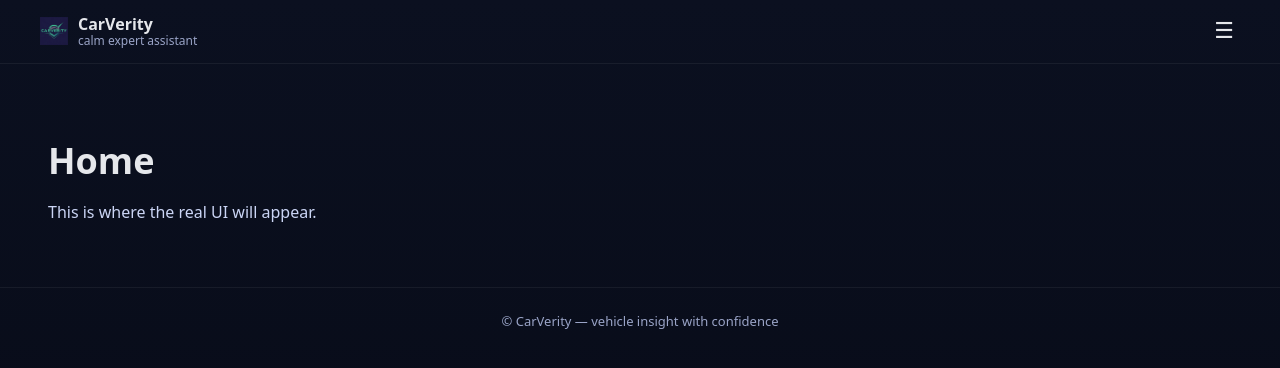
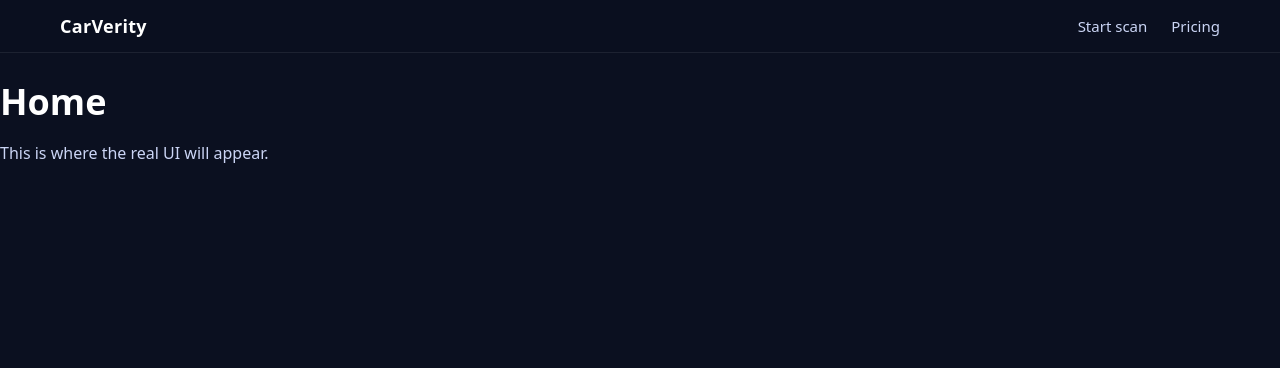
Before and after one commit to jeremy-swallow/carverity-clean, a React (Vite) app: page / in a window 1280 px wide. Shown: the top 368 px of the page. Built offline with nearby package versions, Linux system fonts and the light colour scheme.

Commit message:
Add professional header bar with visible navigation

```diff
--- a/src/components/Layout.tsx
+++ b/src/components/Layout.tsx
@@ -1,11 +1,5 @@
-import { Outlet, Link } from "react-router-dom";
+import { Outlet, NavLink } from "react-router-dom";
 import { useState } from "react";
-
-/* =========================================================
-   RESPONSIVE LAYOUT
-   - Mobile: logo + menu icon
-   - Desktop: logo + nav links
-========================================================= */
 
 export default function Layout() {
   const [menuOpen, setMenuOpen] = useState(false);
@@ -14,156 +8,142 @@ export default function Layout() {
     <div
       style={{
         minHeight: "100vh",
-        background: "linear-gradient(180deg, #0b1020, #060914)",
-        color: "#e5e7eb",
-        fontFamily: "system-ui, -apple-system, BlinkMacSystemFont, sans-serif",
+        display: "flex",
+        flexDirection: "column",
+        background: "#0b1020",
+        color: "white",
       }}
     >
       {/* HEADER */}
       <header
         style={{
+          position: "sticky",
+          top: 0,
+          zIndex: 50,
+          background: "rgba(11,16,32,0.9)",
+          backdropFilter: "blur(8px)",
+          borderBottom: "1px solid rgba(255,255,255,0.08)",
+        }}
+      >
+        <div
+          style={{
+            maxWidth: 1200,
+            margin: "0 auto",
+            padding: "14px 20px",
             display: "flex",
             alignItems: "center",
             justifyContent: "space-between",
-          padding: "16px clamp(16px, 5vw, 40px)",
-          borderBottom: "1px solid rgba(255,255,255,0.06)",
           }}
         >
-        {/* Logo */}
-        <Link
+          {/* Logo / Brand */}
+          <NavLink
             to="/"
             style={{
-            display: "flex",
-            alignItems: "center",
-            gap: 10,
+              fontSize: 18,
+              fontWeight: 700,
+              letterSpacing: 0.3,
               textDecoration: "none",
-            color: "inherit",
+              color: "white",
             }}
           >
-          <img
-            src="/logo.png"
-            alt="CarVerity"
-            style={{
-              height: 28,
-              width: "auto",
-            }}
-          />
-          <div style={{ lineHeight: 1.1 }}>
-            <strong style={{ fontSize: 16 }}>CarVerity</strong>
-            <div style={{ fontSize: 12, color: "#9aa4c7" }}>
-              calm expert assistant
-            </div>
-          </div>
-        </Link>
+            CarVerity
+          </NavLink>
 
-        {/* Desktop nav */}
+          {/* Desktop Nav */}
           <nav
             style={{
               display: "none",
               gap: 24,
+              fontSize: 15,
             }}
             className="desktop-nav"
           >
-          <Link style={navLinkStyle} to="/">
-            Home
-          </Link>
-          <Link style={navLinkStyle} to="/start-scan">
-            Start Scan
-          </Link>
-          <Link style={navLinkStyle} to="/pricing">
+            <NavLink
+              to="/start-scan"
+              style={({ isActive }) => ({
+                color: isActive ? "#7aa2ff" : "#cbd5f5",
+                textDecoration: "none",
+                fontWeight: 500,
+              })}
+            >
+              Start scan
+            </NavLink>
+
+            <NavLink
+              to="/pricing"
+              style={({ isActive }) => ({
+                color: isActive ? "#7aa2ff" : "#cbd5f5",
+                textDecoration: "none",
+                fontWeight: 500,
+              })}
+            >
               Pricing
-          </Link>
+            </NavLink>
           </nav>
 
-        {/* Mobile menu button */}
+          {/* Mobile Menu Button */}
           <button
             onClick={() => setMenuOpen((v) => !v)}
             style={{
               background: "none",
               border: "none",
-            color: "#e5e7eb",
+              color: "white",
               fontSize: 22,
               cursor: "pointer",
-            display: "block",
             }}
-          className="mobile-menu-button"
-          aria-label="Menu"
+            aria-label="Toggle menu"
           >
             ☰
           </button>
-      </header>
+        </div>
 
-      {/* Mobile menu */}
+        {/* Mobile Menu */}
         {menuOpen && (
           <div
             style={{
-            padding: "16px 24px",
+              borderTop: "1px solid rgba(255,255,255,0.08)",
+              padding: "12px 20px",
               display: "flex",
               flexDirection: "column",
-            gap: 16,
-            background: "#0b1020",
-            borderBottom: "1px solid rgba(255,255,255,0.06)",
+              gap: 12,
             }}
           >
-          <Link onClick={() => setMenuOpen(false)} style={navLinkStyle} to="/">
-            Home
-          </Link>
-          <Link
+            <NavLink
+              to="/start-scan"
               onClick={() => setMenuOpen(false)}
-            style={navLinkStyle}
-            to="/start-scan"
+              style={{
+                color: "#cbd5f5",
+                textDecoration: "none",
+                fontSize: 16,
+              }}
             >
-            Start Scan
-          </Link>
-          <Link
+              Start scan
+            </NavLink>
+
+            <NavLink
+              to="/pricing"
               onClick={() => setMenuOpen(false)}
-            style={navLinkStyle}
-            to="/pricing"
+              style={{
+                color: "#cbd5f5",
+                textDecoration: "none",
+                fontSize: 16,
+              }}
             >
               Pricing
-          </Link>
+            </NavLink>
           </div>
         )}
+      </header>
 
-      {/* CONTENT */}
+      {/* PAGE CONTENT */}
       <main
         style={{
-          padding: "clamp(24px, 5vw, 48px)",
+          flex: 1,
+          width: "100%",
         }}
       >
         <Outlet />
       </main>
-
-      {/* FOOTER */}
-      <footer
-        style={{
-          padding: "24px",
-          textAlign: "center",
-          fontSize: 13,
-          color: "#9aa4c7",
-          borderTop: "1px solid rgba(255,255,255,0.06)",
-        }}
-      >
-        © CarVerity — vehicle insight with confidence
-      </footer>
-
-      {/* RESPONSIVE RULES */}
-      <style>{`
-        @media (min-width: 768px) {
-          .desktop-nav {
-            display: flex;
-          }
-          .mobile-menu-button {
-            display: none;
-          }
-        }
-      `}</style>
     </div>
   );
 }
-
-const navLinkStyle: React.CSSProperties = {
-  textDecoration: "none",
-  color: "#cbd5f5",
-  fontSize: 14,
-};
--- a/src/index.css
+++ b/src/index.css
@@ -20,3 +20,14 @@ body {
 #root {
   min-height: 100vh;
 }
+
+/* Desktop navigation visibility */
+@media (min-width: 768px) {
+  .desktop-nav {
+    display: flex !important;
+  }
+
+  header button {
+    display: none;
+  }
+}
```
Lines whose indentation alone changed are shown as unchanged.
